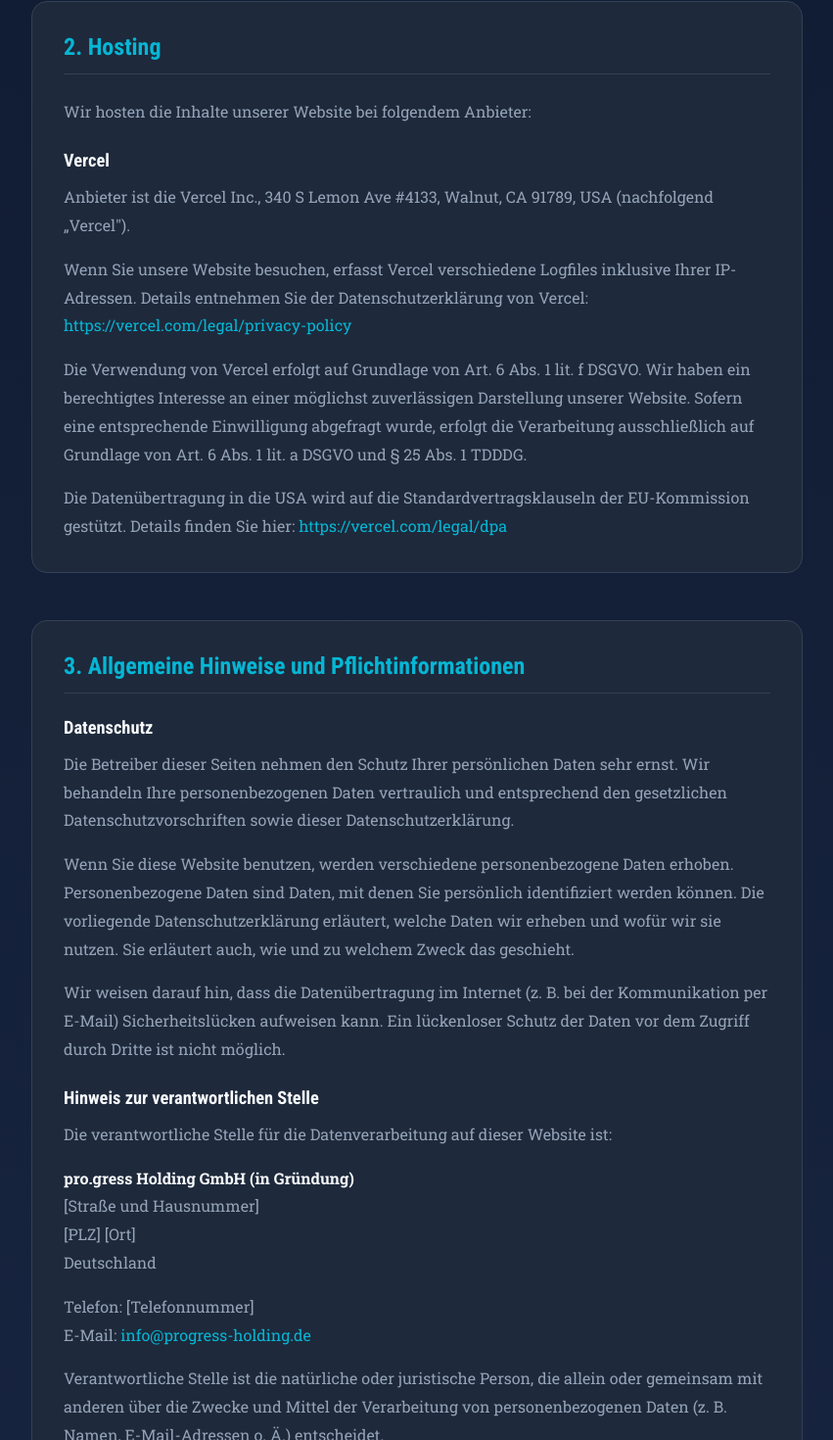
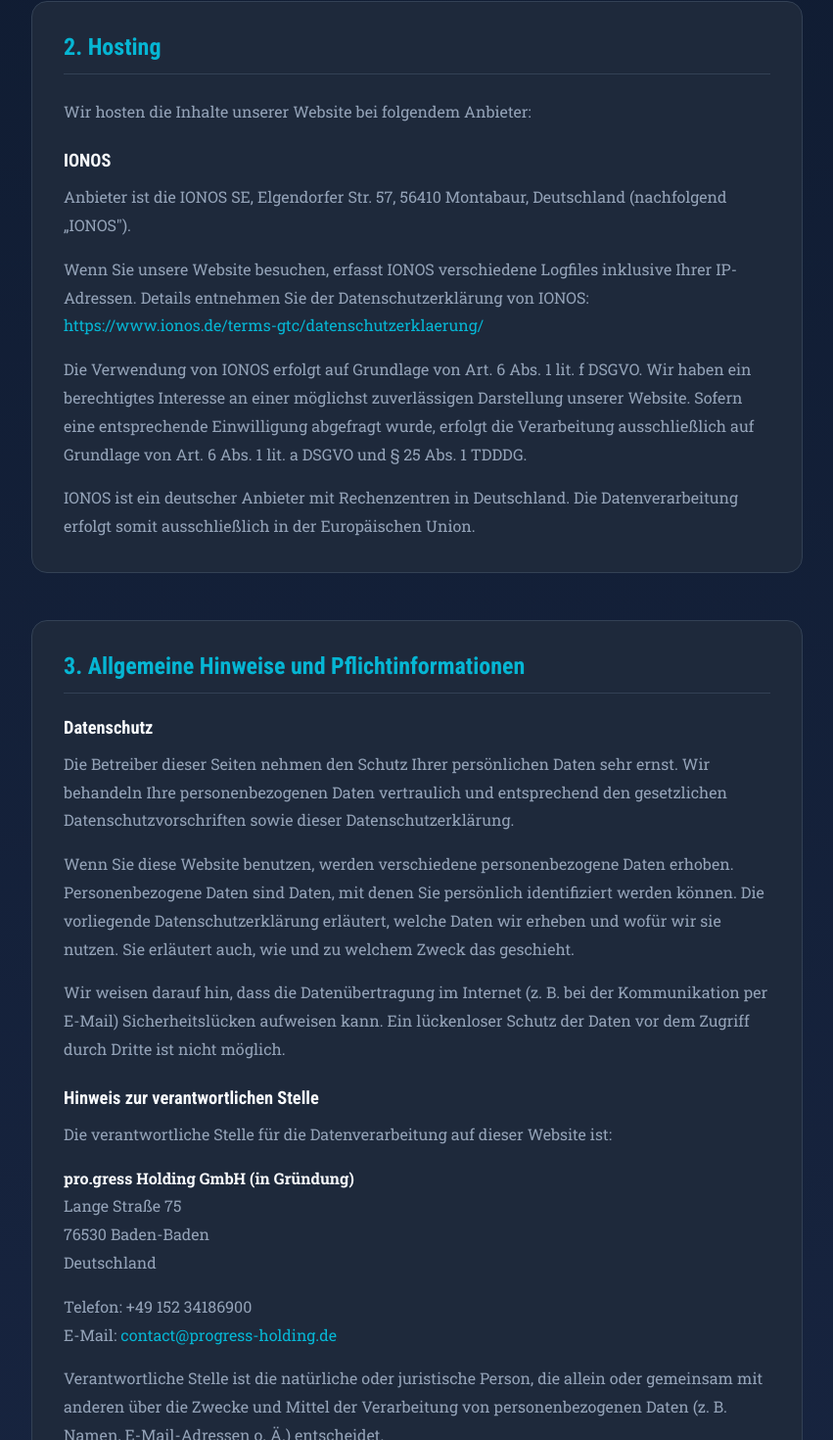
Before and after one commit to HolgerSchmeding/progress-holding, a React (Vite) app: page /datenschutz in a window 1280 px wide. Shown: the part 1516-2986 px from the top of the page at 98% size, without its empty margins (214-1065 px from the left). Built offline with nearby package versions, Linux system fonts and the light colour scheme.

Commit message:
Update contact email and IONOS hosting info

```diff
--- a/src/App.tsx
+++ b/src/App.tsx
@@ -500,7 +500,7 @@ function CTASection() {
             wir freuen uns auf den Austausch mit Ihnen.
           </p>
           <div className="cta-buttons">
-            <a href="mailto:info@progress-holding.de" className="btn btn-primary btn-large">
+            <a href="mailto:contact@progress-holding.de" className="btn btn-primary btn-large">
               <span className="btn-icon">✉️</span>
               Kontakt aufnehmen
             </a>
@@ -537,7 +537,7 @@ function Footer() {
           </div>
           <div className="footer-contact">
             <h4>Kontakt</h4>
-            <p>info@progress-holding.de</p>
+            <p>contact@progress-holding.de</p>
             <p>www.progress-holding.de</p>
           </div>
         </div>
--- a/src/pages/Datenschutz.tsx
+++ b/src/pages/Datenschutz.tsx
@@ -72,29 +72,26 @@ function Datenschutz() {
             <h2>2. Hosting</h2>
             <p>Wir hosten die Inhalte unserer Website bei folgendem Anbieter:</p>
 
-            <h3>Vercel</h3>
+            <h3>IONOS</h3>
             <p>
-              Anbieter ist die Vercel Inc., 340 S Lemon Ave #4133, Walnut, CA 91789, USA (nachfolgend „Vercel").
+              Anbieter ist die IONOS SE, Elgendorfer Str. 57, 56410 Montabaur, Deutschland (nachfolgend „IONOS").
             </p>
             <p>
-              Wenn Sie unsere Website besuchen, erfasst Vercel verschiedene Logfiles inklusive Ihrer IP-Adressen.
-              Details entnehmen Sie der Datenschutzerklärung von Vercel:{' '}
-              <a href="https://vercel.com/legal/privacy-policy" target="_blank" rel="noopener noreferrer">
-                https://vercel.com/legal/privacy-policy
+              Wenn Sie unsere Website besuchen, erfasst IONOS verschiedene Logfiles inklusive Ihrer IP-Adressen.
+              Details entnehmen Sie der Datenschutzerklärung von IONOS:{' '}
+              <a href="https://www.ionos.de/terms-gtc/datenschutzerklaerung/" target="_blank" rel="noopener noreferrer">
+                https://www.ionos.de/terms-gtc/datenschutzerklaerung/
               </a>
             </p>
             <p>
-              Die Verwendung von Vercel erfolgt auf Grundlage von Art. 6 Abs. 1 lit. f DSGVO. Wir haben ein
+              Die Verwendung von IONOS erfolgt auf Grundlage von Art. 6 Abs. 1 lit. f DSGVO. Wir haben ein
               berechtigtes Interesse an einer möglichst zuverlässigen Darstellung unserer Website. Sofern eine
               entsprechende Einwilligung abgefragt wurde, erfolgt die Verarbeitung ausschließlich auf Grundlage
               von Art. 6 Abs. 1 lit. a DSGVO und § 25 Abs. 1 TDDDG.
             </p>
             <p>
-              Die Datenübertragung in die USA wird auf die Standardvertragsklauseln der EU-Kommission gestützt.
-              Details finden Sie hier:{' '}
-              <a href="https://vercel.com/legal/dpa" target="_blank" rel="noopener noreferrer">
-                https://vercel.com/legal/dpa
-              </a>
+              IONOS ist ein deutscher Anbieter mit Rechenzentren in Deutschland. Die Datenverarbeitung erfolgt
+              somit ausschließlich in der Europäischen Union.
             </p>
           </section>
 
@@ -123,13 +120,13 @@ function Datenschutz() {
             <p>Die verantwortliche Stelle für die Datenverarbeitung auf dieser Website ist:</p>
             <p>
               <strong>pro.gress Holding GmbH (in Gründung)</strong><br />
-              [Straße und Hausnummer]<br />
-              [PLZ] [Ort]<br />
+              Lange Straße 75<br />
+              76530 Baden-Baden<br />
               Deutschland
             </p>
             <p>
-              Telefon: [Telefonnummer]<br />
-              E-Mail: <a href="mailto:info@progress-holding.de">info@progress-holding.de</a>
+              Telefon: +49 152 34186900<br />
+              E-Mail: <a href="mailto:contact@progress-holding.de">contact@progress-holding.de</a>
             </p>
             <p>
               Verantwortliche Stelle ist die natürliche oder juristische Person, die allein oder gemeinsam mit
--- a/src/pages/Impressum.tsx
+++ b/src/pages/Impressum.tsx
@@ -23,8 +23,8 @@ function Impressum() {
             <h2>Angaben gemäß § 5 TMG</h2>
             <p>
               <strong>pro.gress Holding GmbH (in Gründung)</strong><br />
-              [Straße und Hausnummer]<br />
-              [PLZ] [Ort]<br />
+              Lange Straße 75<br />
+              76530 Baden-Baden<br />
               Deutschland
             </p>
           </section>
@@ -32,15 +32,15 @@ function Impressum() {
           <section className="legal-section">
             <h2>Vertreten durch</h2>
             <p>
-              Geschäftsführer: [Name des Geschäftsführers]
+              Geschäftsführer: Holger Schmeding
             </p>
           </section>
 
           <section className="legal-section">
             <h2>Kontakt</h2>
             <p>
-              Telefon: [Telefonnummer]<br />
-              E-Mail: <a href="mailto:info@progress-holding.de">info@progress-holding.de</a>
+              Telefon: +49 152 34186900<br />
+              E-Mail: <a href="mailto:contact@progress-holding.de">contact@progress-holding.de</a>
             </p>
           </section>
 
@@ -66,8 +66,8 @@ function Impressum() {
           <section className="legal-section">
             <h2>Verantwortlich für den Inhalt nach § 55 Abs. 2 RStV</h2>
             <p>
-              [Name]<br />
-              [Adresse]
+              Holger Schmeding<br />
+              Lange Straße 75, 76530 Baden-Baden
             </p>
           </section>
 
```
